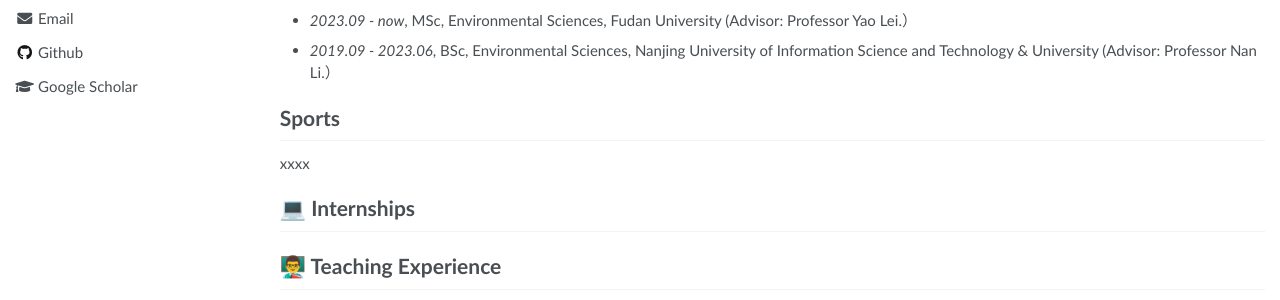
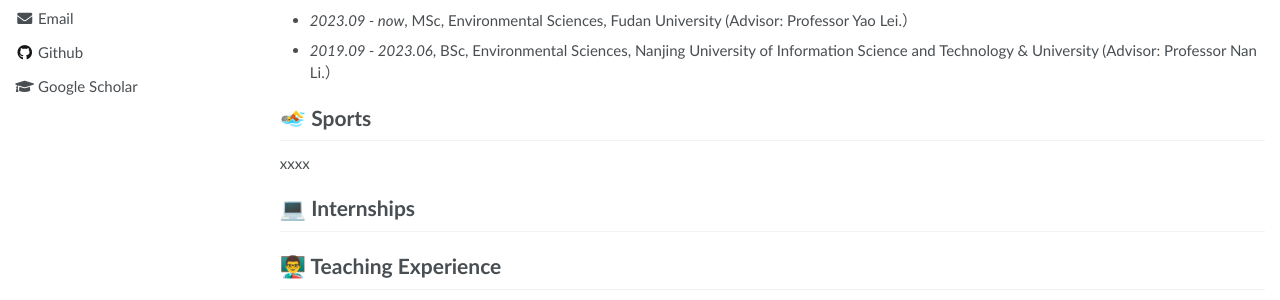
Before and after one commit to jiayizhou1022/jiayizhou1022.github.io, a Jekyll site: the page built from _pages/about.md, in a window 1280 px wide and 900 px high, scrolled down 636 px. Shown: the part 540-840 px from the top of the window. Built offline with Jekyll 4.4.1, drawn with Linux system fonts in a browser that asks for light colours.

```diff
--- a/_pages/about.md
+++ b/_pages/about.md
@@ -80,7 +80,7 @@ I am currently applying for a PhD program. If you are interested in learning mor
 - *2021.06*, Lorem ipsum dolor sit amet, consectetur adipiscing elit. Vivamus ornare aliquet ipsum, ac tempus justo dapibus sit amet.
 - *2021.03*, Lorem ipsum dolor sit amet, consectetur adipiscing elit. Vivamus ornare aliquet ipsum, ac tempus justo dapibus sit amet.  \| [\[video\]](https://github.com/)-->
 
-# Sports
+# 🏊 Sports
 xxxx
 
 
```
